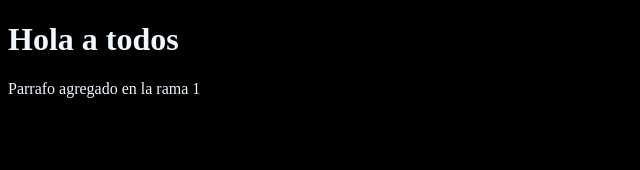
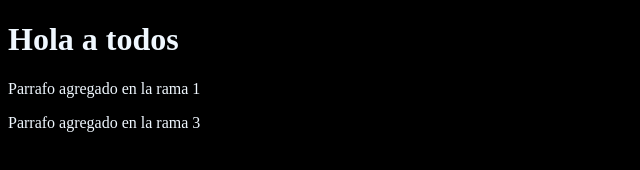
Before and after one commit to yimmirp/Puller, a plain HTML site: page index.html in a window 1280 px wide. Shown: the whole page, without its empty margins (0-640 px from the left). Drawn offline with Linux system fonts and the light colour scheme.

Commit message:
primer commir agregado en la rama 3

```diff
--- a/index.html
+++ b/index.html
@@ -13,5 +13,6 @@
 
   <p>Parrafo agregado en la rama 1</p>
 
+  <p>Parrafo agregado en la rama 3</p>
 </body>
 </html>
```
